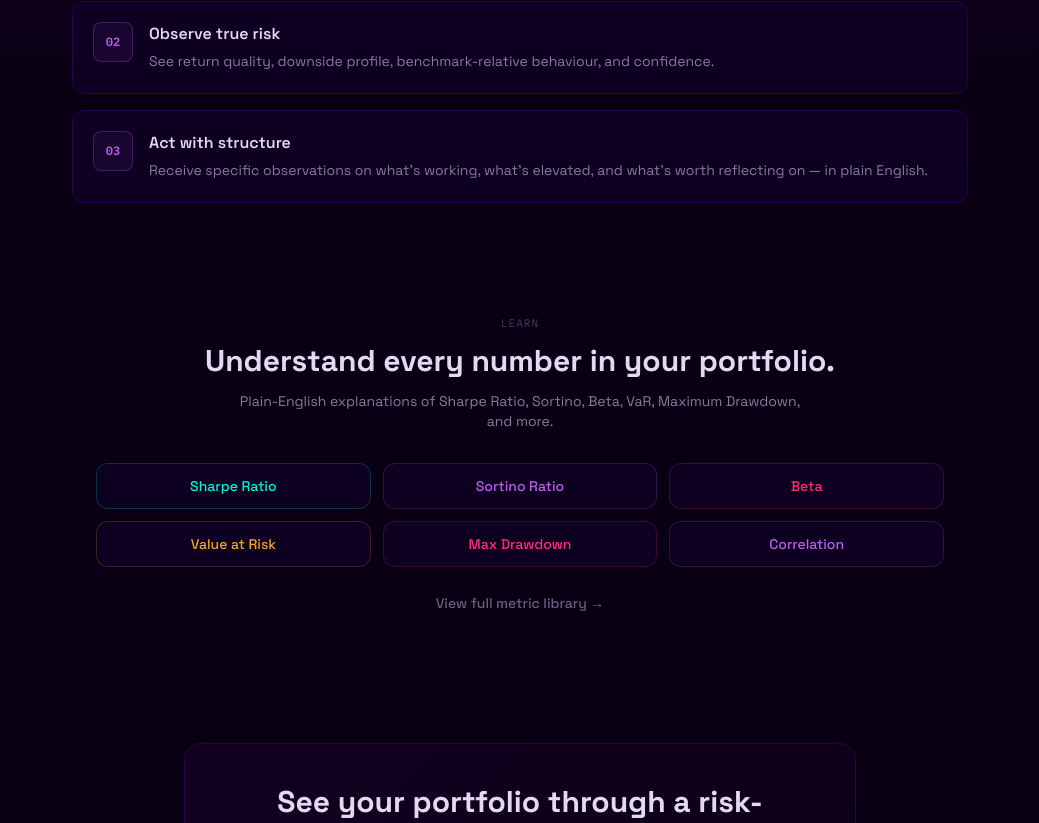
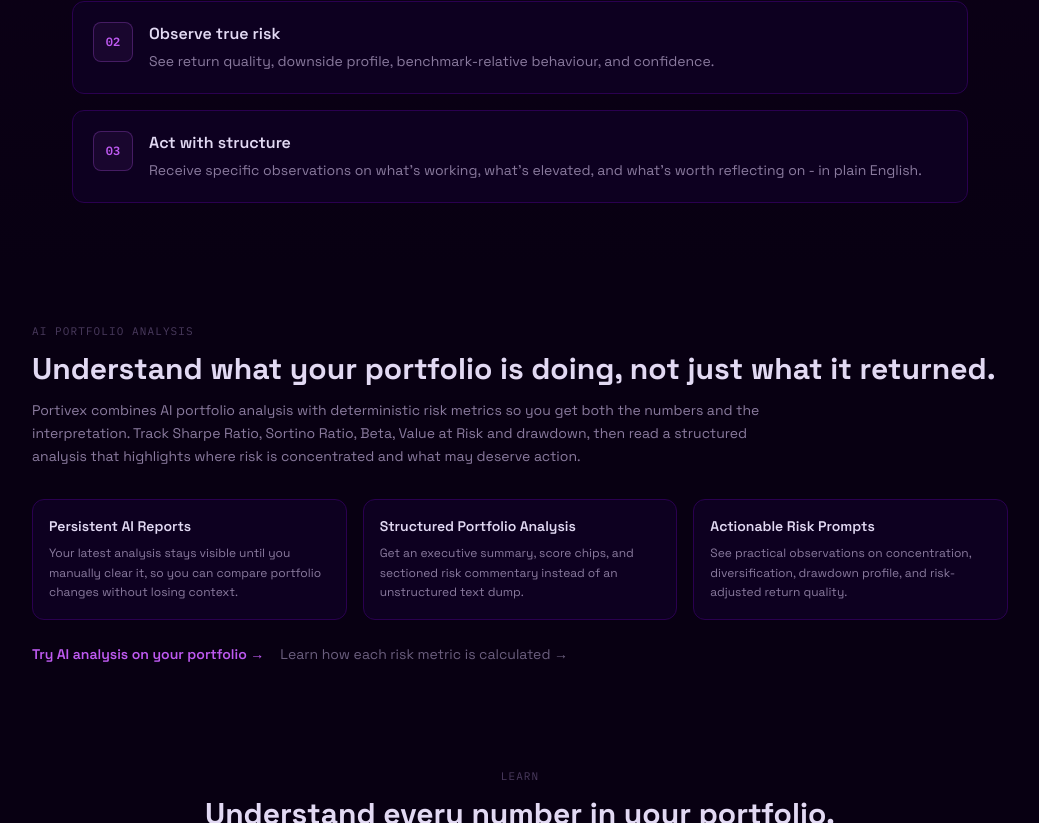
Before and after one commit to henryg1209005-beep/portfolio_tracker, a Next.js app in the folder web/: page / in a window 1280 px wide. Shown: the part 1637-2460 px from the top of the page, without its empty margins (120-1159 px from the left). Built offline with nearby package versions, Linux system fonts and the light colour scheme; no server answers.

Commit message:
SEO: emphasize AI portfolio analysis feature on landing page

```diff
--- a/web/app/page.tsx
+++ b/web/app/page.tsx
@@ -4,23 +4,23 @@
 import LandingHeroCTA from "@/components/LandingHeroCTA";
 
 export const metadata: Metadata = {
-  title: "Portivex — Portfolio Risk Analytics | Sharpe Ratio, Beta, VaR & More",
+  title: "Portivex - AI Portfolio Analysis & Risk Analytics | Sharpe Ratio, Beta, VaR",
   description:
-    "Analyse your investment portfolio with institutional risk metrics. Calculate Sharpe Ratio, Sortino, Beta, VaR, and Maximum Drawdown with plain-English interpretation and confidence scoring. Works with any broker. Free to start.",
+    "AI portfolio analysis with institutional risk metrics. Calculate Sharpe Ratio, Sortino, Beta, VaR, and Maximum Drawdown, then get plain-English portfolio insights you can revisit and act on.",
   alternates: { canonical: "https://portivex.co.uk" },
   openGraph: {
-    title: "Portivex — Portfolio Risk Analytics",
+    title: "Portivex - AI Portfolio Analysis & Risk Analytics",
     description:
-      "Institutional risk metrics for retail investors. Track Sharpe Ratio, Sortino, Beta, VaR, Maximum Drawdown and more — with plain-English interpretation. Free to start.",
+      "AI portfolio analysis for retail investors. Track Sharpe Ratio, Sortino, Beta, VaR, Maximum Drawdown and get structured plain-English insight.",
     url: "https://portivex.co.uk",
     siteName: "Portivex",
     type: "website",
   },
   twitter: {
     card: "summary_large_image",
-    title: "Portivex — Portfolio Risk Analytics",
+    title: "Portivex - AI Portfolio Analysis & Risk Analytics",
     description:
-      "Institutional risk metrics for retail investors. Sharpe, Sortino, Beta, VaR, Max Drawdown — with plain-English interpretation.",
+      "AI portfolio analysis with Sharpe, Sortino, Beta, VaR, and Max Drawdown - with structured plain-English interpretation.",
   },
 };
 
@@ -34,7 +34,7 @@
   {
     title: "Decision Clarity",
     tag: "Action",
-    body: "Get specific observations on concentration, correlation, and risk trends — not just numbers, but what they mean for your portfolio right now.",
+    body: "Get specific observations on concentration, correlation, and risk trends - not just numbers, but what they mean for your portfolio right now.",
     accent: "#bf5af2",
   },
   {
@@ -66,7 +66,22 @@
   {
     step: "03",
     title: "Act with structure",
-    body: "Receive specific observations on what's working, what's elevated, and what's worth reflecting on — in plain English.",
+    body: "Receive specific observations on what's working, what's elevated, and what's worth reflecting on - in plain English.",
+  },
+];
+
+const AI_FEATURES = [
+  {
+    title: "Persistent AI Reports",
+    body: "Your latest analysis stays visible until you manually clear it, so you can compare portfolio changes without losing context.",
+  },
+  {
+    title: "Structured Portfolio Analysis",
+    body: "Get an executive summary, score chips, and sectioned risk commentary instead of an unstructured text dump.",
+  },
+  {
+    title: "Actionable Risk Prompts",
+    body: "See practical observations on concentration, diversification, drawdown profile, and risk-adjusted return quality.",
   },
 ];
 
@@ -109,14 +124,14 @@
               Your broker tracks your gains. Portivex tells you if they were worth the risk.
             </h1>
             <p className="text-base sm:text-lg max-w-xl leading-relaxed" style={{ color: "#8a7a9e" }}>
-              Portivex analyses your portfolio and tells you exactly what your risk metrics mean — and what&apos;s worth your attention.
+              Portivex analyses your portfolio and tells you exactly what your risk metrics mean - and what&apos;s worth your attention.
             </p>
             <LandingHeroCTA />
             <div className="inline-flex items-center gap-2 text-xs font-mono px-2.5 py-1 rounded-full" style={{ background: "#00f5d411", border: "1px solid #00f5d433", color: "#00f5d4" }}>
               Free during early access · No card required
             </div>
             <div className="text-xs font-mono" style={{ color: "#4a3a5e" }}>
-              Works with Revolut, Freetrade, Trading 212 and any broker — add holdings manually or import via CSV.
+              Works with Revolut, Freetrade, Trading 212 and any broker - add holdings manually or import via CSV.
             </div>
             <div className="grid grid-cols-2 sm:grid-cols-4 gap-3 pt-2">
               {[
@@ -195,6 +210,33 @@
         </div>
       </section>
 
+      <section id="ai-analysis" className="max-w-5xl mx-auto px-6 py-14">
+        <div className="mb-8">
+          <div className="text-[11px] font-mono uppercase tracking-widest mb-3" style={{ color: "#4a3a5e" }}>AI Portfolio Analysis</div>
+          <h2 className="text-2xl sm:text-3xl font-bold">Understand what your portfolio is doing, not just what it returned.</h2>
+          <p className="text-sm mt-3 max-w-3xl leading-relaxed" style={{ color: "#8a7a9e" }}>
+            Portivex combines AI portfolio analysis with deterministic risk metrics so you get both the numbers and the interpretation. Track
+            Sharpe Ratio, Sortino Ratio, Beta, Value at Risk and drawdown, then read a structured analysis that highlights where risk is concentrated and what may deserve action.
+          </p>
+        </div>
+        <div className="grid grid-cols-1 md:grid-cols-3 gap-4 mb-6">
+          {AI_FEATURES.map((f) => (
+            <div key={f.title} className="rounded-xl p-4" style={{ background: "#0d0020", border: "1px solid #2a0050" }}>
+              <h3 className="text-sm font-semibold mb-2">{f.title}</h3>
+              <p className="text-xs leading-relaxed" style={{ color: "#8a7a9e" }}>{f.body}</p>
+            </div>
+          ))}
+        </div>
+        <div className="flex flex-wrap items-center gap-4 text-sm">
+          <Link href="/sign-up" className="font-semibold" style={{ color: "#bf5af2" }}>
+            Try AI analysis on your portfolio &rarr;
+          </Link>
+          <Link href="/learn" style={{ color: "#6b5e7e" }}>
+            Learn how each risk metric is calculated &rarr;
+          </Link>
+        </div>
+      </section>
+
       <section className="max-w-4xl mx-auto px-6 py-12 w-full">
         <div className="text-center mb-8">
           <div className="text-[11px] font-mono uppercase tracking-widest mb-3" style={{ color: "#4a3a5e" }}>Learn</div>
@@ -224,7 +266,7 @@
         </div>
         <div className="text-center">
           <Link href="/learn" className="text-sm font-medium" style={{ color: "#6b5e7e" }}>
-            View full metric library →
+            View full metric library &rarr;
           </Link>
         </div>
       </section>
```
